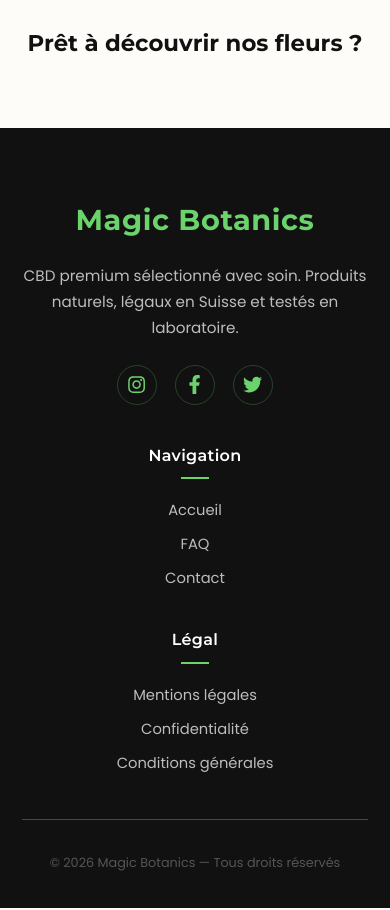
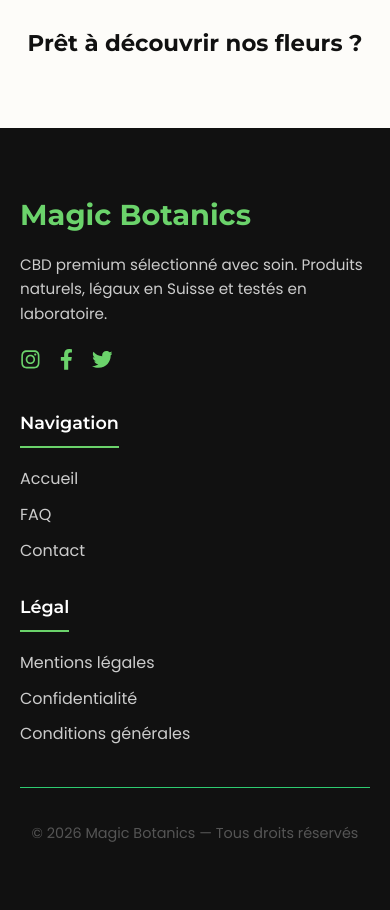
Before and after one commit to LesRhabilleurs/Magic-Flowers, a React (Vite) app: page / in a window 390 px wide. Shown: the part 3128-4038 px from the top of the page. Built offline with nearby package versions, Linux system fonts and the light colour scheme.

Commit message:
Refactor Footer CSS for layout and design changes
Updated footer styles for improved layout and responsiveness.

```diff
--- a/src/components/Footer.css
+++ b/src/components/Footer.css
@@ -1,27 +1,25 @@
 /* =========================================
-   FOOTER
+   FOOTER SOMBRE PREMIUM
    ========================================= */
 
 .footer {
   background-color: #111;
   color: #fff;
-  padding: 70px 24px 25px;
+  padding: 50px 20px;
   font-family: "Poppins", sans-serif;
 }
 
 /* =========================================
-   CONTENEUR PRINCIPAL
+   CONTAINER DES COLONNES
    ========================================= */
 
 .footer-container {
-  width: 100%;
+  display: flex;
+  flex-wrap: wrap;
+  gap: 40px;
+
   max-width: 1200px;
-  margin: 0 auto;
-
-  display: grid;
-  grid-template-columns: 1.5fr 1fr 1fr 1fr;
-  column-gap: 70px;
-  row-gap: 50px;
+  margin: auto;
 }
 
 /* =========================================
@@ -30,7 +28,8 @@
 
 .footer-brand,
 .footer-column {
-  min-width: 0;
+  flex: 1;
+  min-width: 200px;
 }
 
 /* =========================================
@@ -38,18 +37,15 @@
    ========================================= */
 
 .footer-logo {
-  display: inline-block;
-
-  margin-bottom: 20px;
-
   font-family: "Montserrat", sans-serif;
+  font-weight: 700;
   font-size: 1.8rem;
-  font-weight: 700;
 
   color: #6bd36b;
+
+  margin-bottom: 15px;
+
   text-decoration: none;
-
-  letter-spacing: 0.02em;
 }
 
 /* =========================================
@@ -57,14 +53,12 @@
    ========================================= */
 
 .footer-brand p {
-  max-width: 340px;
+  font-size: 0.95rem;
+  line-height: 1.6;
+
+  color: #ccc;
 
   margin: 0;
-
-  font-size: 0.95rem;
-  line-height: 1.7;
-
-  color: #bdbdbd;
 }
 
 /* =========================================
@@ -72,43 +66,27 @@
    ========================================= */
 
 .footer-social {
+  margin-top: 20px;
+
   display: flex;
-  align-items: center;
-
-  gap: 18px;
-
-  margin-top: 28px;
+  gap: 15px;
 }
 
 .footer-social a {
-  display: flex;
-  align-items: center;
-  justify-content: center;
+  color: #6bd36b;
 
-  width: 38px;
-  height: 38px;
-
-  color: #6bd36b;
-  font-size: 1.2rem;
-
-  border: 1px solid rgba(107, 211, 107, 0.25);
-  border-radius: 50%;
+  font-size: 1.3rem;
 
   text-decoration: none;
 
   transition:
-    color 0.25s ease,
-    background-color 0.25s ease,
-    border-color 0.25s ease,
-    transform 0.25s ease;
+    transform 0.2s ease,
+    color 0.2s ease;
 }
 
 .footer-social a:hover {
-  color: #111;
-  background-color: #6bd36b;
-  border-color: #6bd36b;
-
-  transform: translateY(-3px);
+  color: #a15c2f;
+  transform: scale(1.2);
 }
 
 /* =========================================
@@ -116,23 +94,24 @@
    ========================================= */
 
 .footer-column h4 {
-  margin: 0 0 22px;
+  display: inline-block;
 
-  font-size: 1rem;
   font-weight: 600;
+  font-size: 1.1rem;
+
+  margin: 0 0 20px;
 
   color: #fff;
-
-  letter-spacing: 0.02em;
 }
 
-/* Petite ligne sous les titres */
+/* Barre verte sous les titres */
 .footer-column h4::after {
   content: "";
 
   display: block;
 
-  width: 28px;
+  width: 100%;
+  max-width: 100px;
   height: 2px;
 
   margin-top: 9px;
@@ -141,20 +120,17 @@
 }
 
 /* =========================================
-   LIENS
+   LIENS DES COLONNES
    ========================================= */
 
 .footer-column a {
   display: block;
 
-  margin-bottom: 13px;
-
-  color: #bdbdbd;
-
-  font-size: 0.92rem;
-  line-height: 1.5;
+  color: #ccc;
 
   text-decoration: none;
+
+  margin-bottom: 10px;
 
   transition:
     color 0.2s ease,
@@ -163,11 +139,10 @@
 
 .footer-column a:hover {
   color: #6bd36b;
-
   transform: translateX(3px);
 }
 
-/* Évite un espace inutile sous le dernier lien */
+/* Évite un espace inutile après le dernier lien */
 .footer-column a:last-child {
   margin-bottom: 0;
 }
@@ -177,92 +152,30 @@
    ========================================= */
 
 .footer-bottom {
-  width: 100%;
-  max-width: 1200px;
+  margin-top: 40px;
 
-  margin: 60px auto 0;
-  padding-top: 24px;
+  border-top: 1px solid #2ecc71;
 
-  border-top: 1px solid rgba(107, 211, 107, 0.35);
+  padding-top: 20px;
 
   text-align: center;
 
-  font-size: 0.85rem;
-  line-height: 1.6;
+  font-size: 0.9rem;
 
-  color: #888;
+  color: #ccc;
 }
 
 /* =========================================
-   TABLETTE
+   RESPONSIVE
    ========================================= */
 
-@media (max-width: 900px) {
+@media (max-width: 768px) {
   .footer-container {
-    grid-template-columns: 1.5fr 1fr 1fr;
-    column-gap: 40px;
-  }
-
-  .footer-brand {
-    grid-column: 1 / -1;
-  }
-
-  .footer-brand p {
-    max-width: 600px;
-  }
-}
-
-/* =========================================
-   MOBILE
-   ========================================= */
-
-@media (max-width: 600px) {
-  .footer {
-    padding: 55px 22px 22px;
-  }
-
-  .footer-container {
-    display: flex;
     flex-direction: column;
-
-    gap: 38px;
-  }
-
-  .footer-brand {
-    text-align: center;
-  }
-
-  .footer-brand p {
-    max-width: 100%;
-    margin: 0 auto;
-  }
-
-  .footer-social {
-    justify-content: center;
-    margin-top: 24px;
-  }
-
-  .footer-column {
-    text-align: center;
+    gap: 30px;
   }
 
   .footer-column h4 {
-    margin-bottom: 20px;
-  }
-
-  .footer-column h4::after {
-    margin-left: auto;
-    margin-right: auto;
-  }
-
-  .footer-column a {
-    margin-bottom: 12px;
-  }
-
-  .footer-bottom {
-    margin-top: 45px;
-    padding-top: 20px;
-
-    font-size: 0.8rem;
+    margin-bottom: 18px;
   }
 }
```
